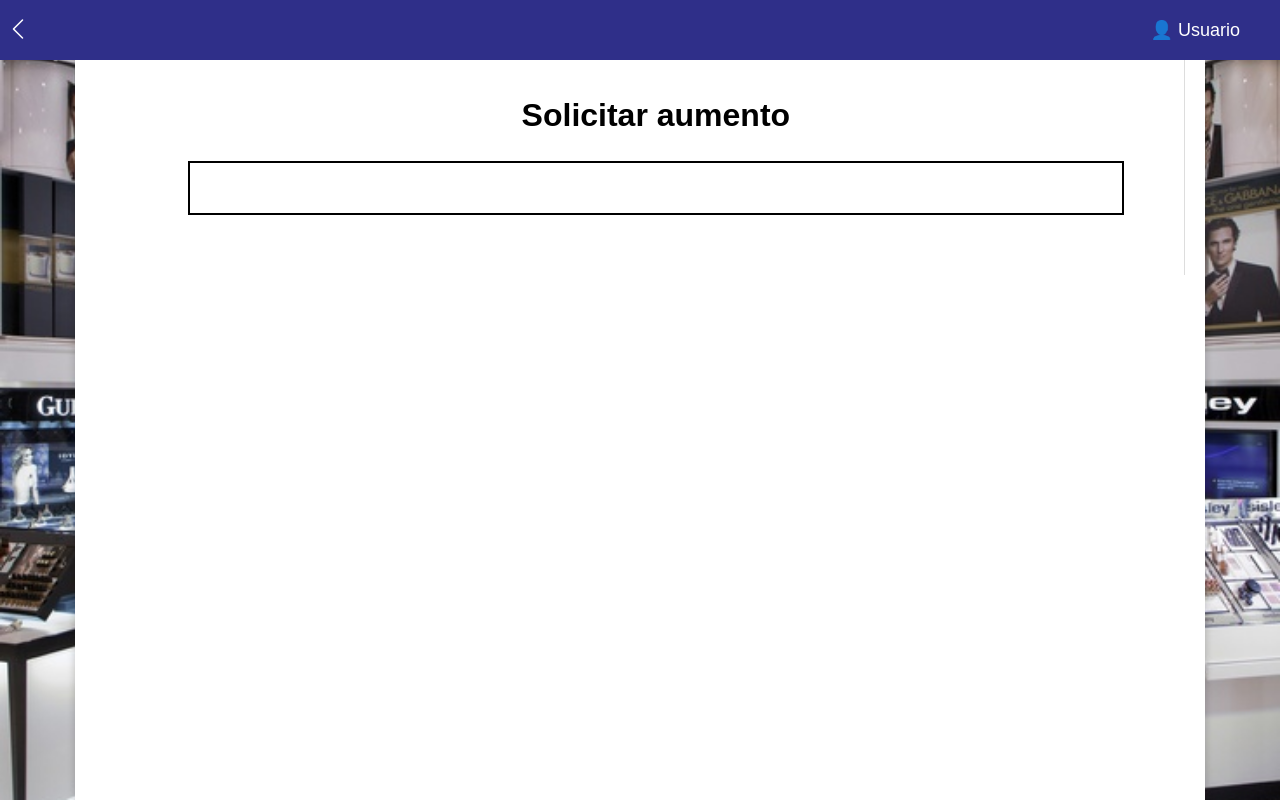
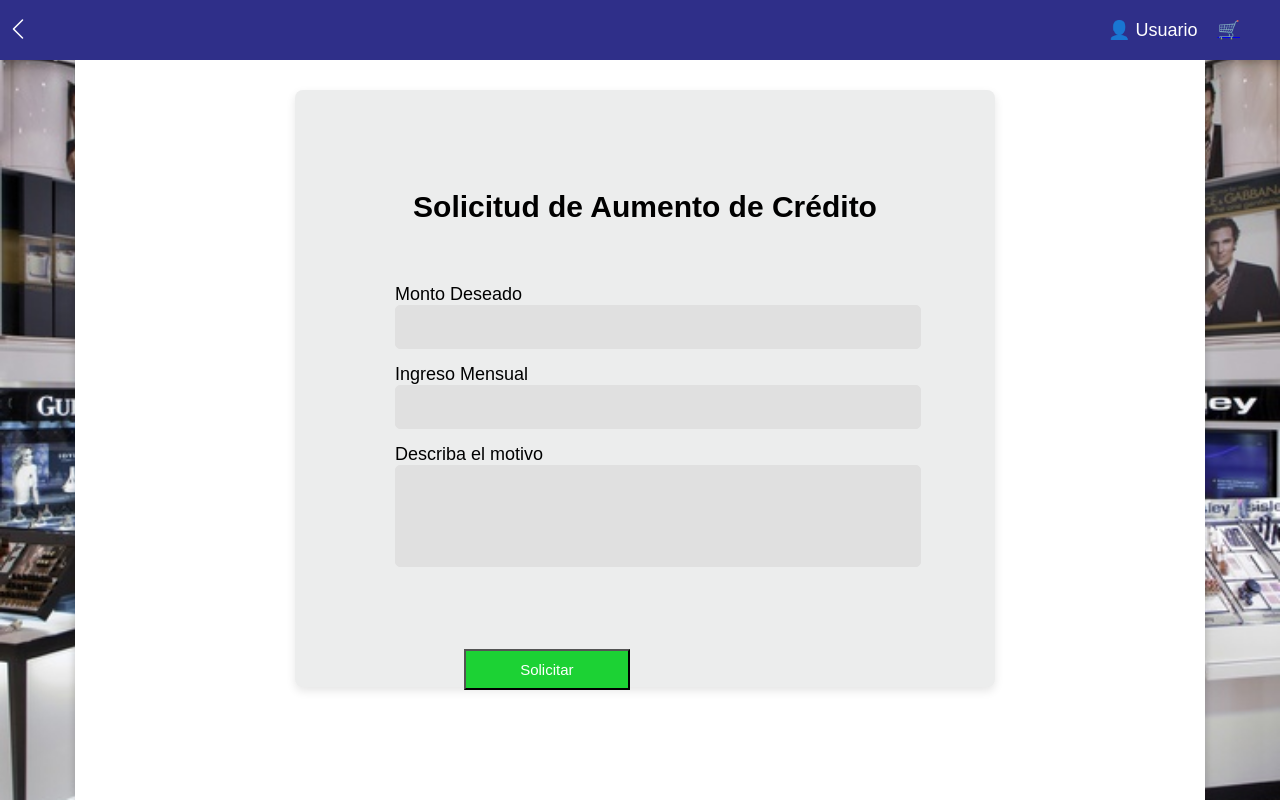
Before and after one commit to Axel705jimenez/Aplicacion-UX, a Flask app: page /aumento in a window 1280 px wide. Run offline with Flask 3, Linux system fonts and the light colour scheme.

Commit message:
version3

```diff
--- a/app.py
+++ b/app.py
@@ -47,6 +47,10 @@ def EstadoCuenta():
 def aumento():
     return render_template('aumento.html')
 
+@app.route('/registro')
+def registro():
+    return render_template('registro.html')
+
 @app.route('/HistorialCompras')
 def historial_compras():
     compras = [
--- a/static/style.css
+++ b/static/style.css
@@ -97,6 +97,17 @@ body {
     left: 50%;
     width: 395px;
     height: 345px;
+    background-color: #F0F0F0;
+    transform: translate(-50%, -50%);
+    z-index: 0;
+}
+
+.login-background1 {
+    position: absolute;
+    top: 50%;
+    left: 50%;
+    width: 395px;
+    height: 600px;
     background-color: #F0F0F0;
     transform: translate(-50%, -50%);
     z-index: 0;
@@ -314,6 +325,21 @@ html, body {
     margin-top: 10px;
     font-size: 15px;
 }
+
+.pay-button2 {
+    width: 13%;
+    position: absolute;
+    bottom: 110px;
+    right: 650px;
+    padding: 10px 20px;
+    background-color: #1cd234;
+    color: rgb(255, 255, 255);
+    border-color: black;
+    cursor: pointer;
+    margin-top: 10px;
+    font-size: 15px;
+}
+
 
 footer {
     background-color: #2F2F89;
@@ -569,3 +595,42 @@ footer {
     margin-right: 50px;
     margin-top: 20px;
 }
+
+.form-ca {
+    background-color: #ECEDED;
+    border-radius: 8px;
+    box-shadow: 0px 4px 10px rgba(0, 0, 0, 0.1);
+    padding: 100px;
+    width: 500px;
+    text-align: left;
+    margin-left: 200px;
+    margin-top: 70px;
+    font-size: 18px;
+}
+
+
+
+
+.form-ca h2 {
+    font-size: 30px;
+    margin-bottom: 60px;
+    color: #000000;
+    margin-top: 0px;
+    text-align: center;
+}
+
+
+
+input, textarea {
+    width: 100%;
+    padding: 12px;
+    margin-bottom: 15px;
+    border-radius: 5px;
+    border: 1px solid #E0E0E0;
+    background-color: #E0E0E0;
+    font-size: 16px;
+}
+
+textarea {
+    resize: none;
+}
--- a/templates/IniciarSesion.html
+++ b/templates/IniciarSesion.html
@@ -32,7 +32,7 @@
         </form>
         <div class="crear-cuenta">
             ¿No tienes cuenta?<br>
-            <a href="crear_cuenta.html">Crear cuenta</a>
+            <a href="/registro">Crear cuenta</a>
         </div>
     </div>
 </body>
--- a/templates/aumento.html
+++ b/templates/aumento.html
@@ -15,9 +15,12 @@
                 </button>
             </div>
             <span class="user-icon" id="user-icon">👤 Usuario</span>
+            <a href="/Carrito">
+                <div class="cart-icon">🛒</div>
+            </a>
             <div class="dropdown-menu" id="dropdown-menu">
                 <ul>
-                    <li>Mi cuenta</li>
+                    <li><a href="/Form1" class="menu-link1">Mi cuenta</a></li>
                     <li>Cerrar sesión</li>
                 </ul>
             </div>
@@ -34,24 +37,20 @@
     </aside>
 
     <div class="main-content">
-        <div class="cart-container">
-            <div class="cart-left">
-                <br>
-                <br>
-                <center>
-                    <h1>Solicitar aumento</h1>
-                </center>
-                <ul class="product-list">
-                    <li class="product-item">
-                        <div class="product-info">
-                            <div class="product-b">
+        <div class="form-ca">
+            <h2>Solicitud de Aumento de Crédito</h2>
+            <form action="/submit-aumento" method="POST">
+                <label for="monto">Monto Deseado</label>
+                <input type="number" id="monto" name="monto" required>
 
-                            </div>
+                <label for="ingreso">Ingreso Mensual</label>
+                <input type="number" id="ingreso" name="ingreso" required>
 
-                        </div>
-                    </li>
-                </ul>
-            </div>
+                <label for="motivo">Describa el motivo</label>
+                <textarea id="motivo" name="motivo" rows="4" required></textarea>
+
+                <button class="pay-button2">Solicitar</button>
+            </form>
         </div>
     </div>
 
```
Also changed, not shown: templates/registro.html (added, +82 -0 lines), templates/saldo.html (+3 -10 lines).
